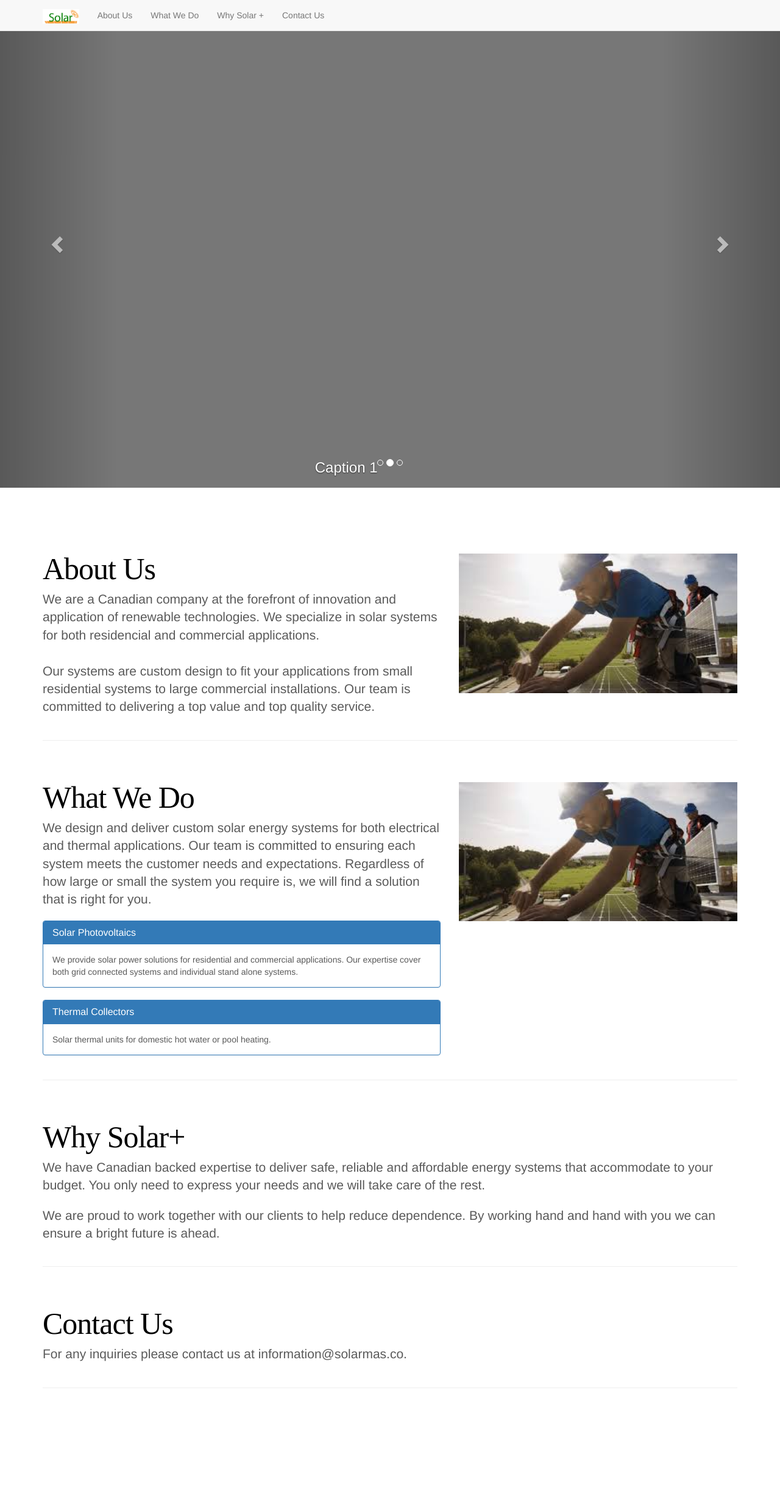
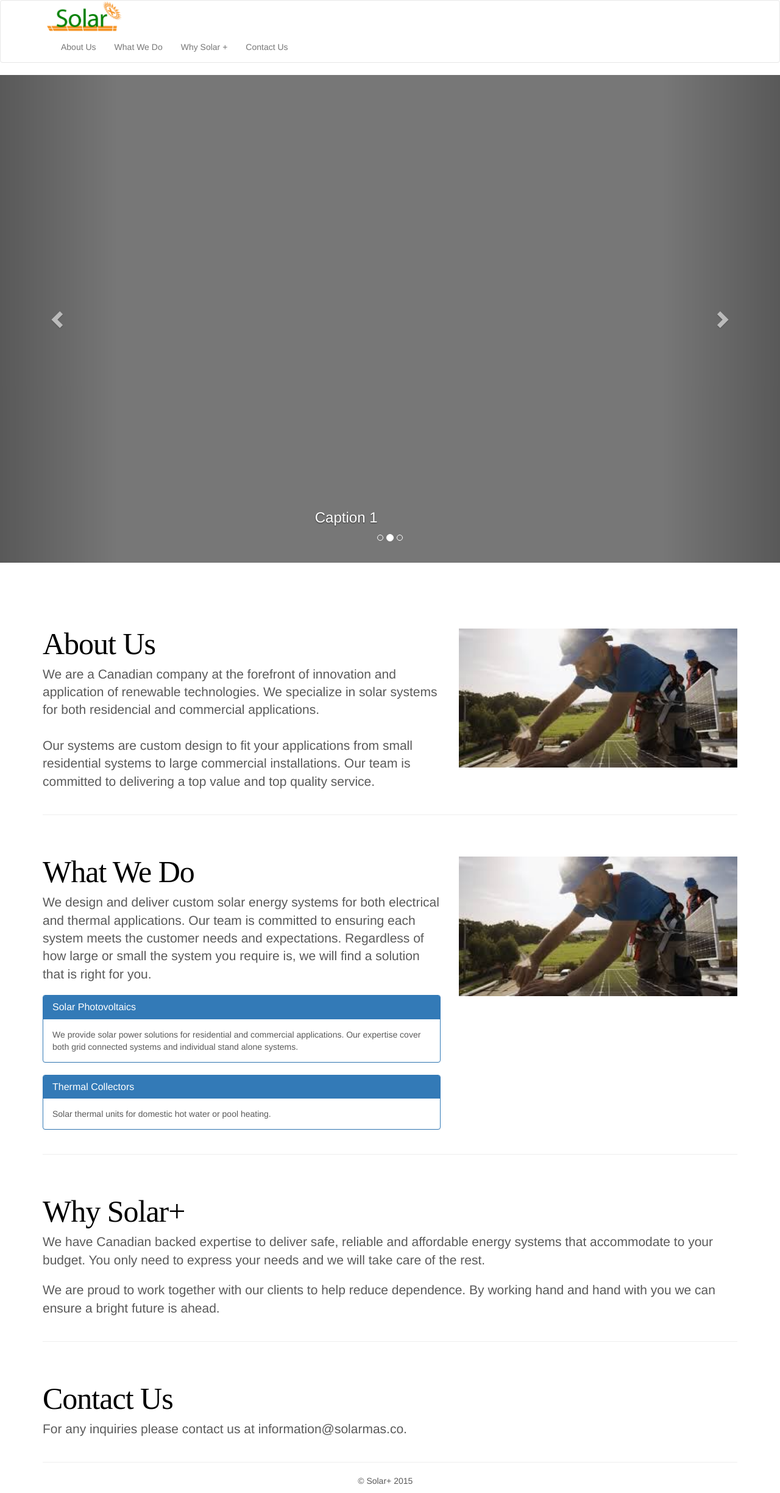
Before and after one commit to kaiPushOrigin/solarPlus-Website, a plain HTML site: page index.html in a window 1280 px wide. Shown: the whole page at 61% size. Before the commit the page ends 2337 px from the top, so only its background shows below. Drawn offline with nearby package versions, Linux system fonts and the light colour scheme; a web font is replaced by a local one.

Commit message:
Changed menu style; added banner image

```diff
--- a/index.html
+++ b/index.html
@@ -44,19 +44,26 @@
 	================================================== -->
 
 	<body>
+
 		<!-- Fixed navbar -->
-		<nav class="navbar navbar-default navbar-fixed-top">
+		<nav class="navbar navbar-default">
+			<div class="container">
+				<div class="row-fluid banner">
+            		<img src="img/logo.jpg" width="130px" height="50.5px"/>
+        		</div>
+        	</div>
+
 			<div class="container">
 				<div class="navbar-header">
+
 					<button type="button" class="navbar-toggle collapsed" data-toggle="collapse" data-target="#navbar" aria-expanded="false" aria-controls="navbar">
 						<span class="sr-only">Toggle navigation</span>
 						<span class="icon-bar"></span>
 						<span class="icon-bar"></span>
 						<span class="icon-bar"></span>
 					</button>
-					<a class="navbar-brand" href="#"><img src="img/logo.jpg" height="120%"></a>
 				</div>
-				<div id="navbar" class="collapse navbar-collapse">
+				<div id="navbar" class="collapse navbar-collapse navbar-fixed">
 					<ul class="nav navbar-nav">
 						<li><a href="#aboutUs">About Us</a></li>
 						<li><a href="#whatWeDo">What We Do</a></li>
@@ -175,13 +182,12 @@
 			<hr>
 
 
-
-<br><br>
-
-
-
 		</div><!-- container-->
 
+		<div id="footer">
+				<div class="container">
+					<p>&copy; Solar+ 2015 &nbsp;&nbsp;&nbsp;</p>
+		</div><!-- footer -->
 
 
 
--- a/stylesheets/master.css
+++ b/stylesheets/master.css
@@ -1,11 +1,17 @@
+.navbar-default {
+  background-color: #fff !important;
+}
+
 h2 {
   margin-top: 48px !important;
 }
 
 #features {
+  padding-top: 20px;
+}
 
-  padding-top: 20px;
-
+#footer {
+  text-align: center;
 }
 #sideImg {
   margin-top: 48px !important;
@@ -16,33 +22,3 @@ h2 {
   font-size: 12px;
   color: #000;
 }
-
-
-
-.bg {
-  	background: no-repeat center center;
-  	width: 100%;
-  	margin-top: 40px;
-  	top:0;
-  	left:0;
-  	z-index: -1;
-
-}
-
-
-
-
-.supporters{
-  width: 90%;
-  height: auto;
-  margin: 0 auto;
-  padding-top: 0px;
-}
-
-.smu{
-  width: 100%;
-  height: auto;
-  margin: 0 auto;
-  padding-top: 0px;
-
-}
```
Also changed, not shown: img/sliderOne.png (added), 3 other files.
